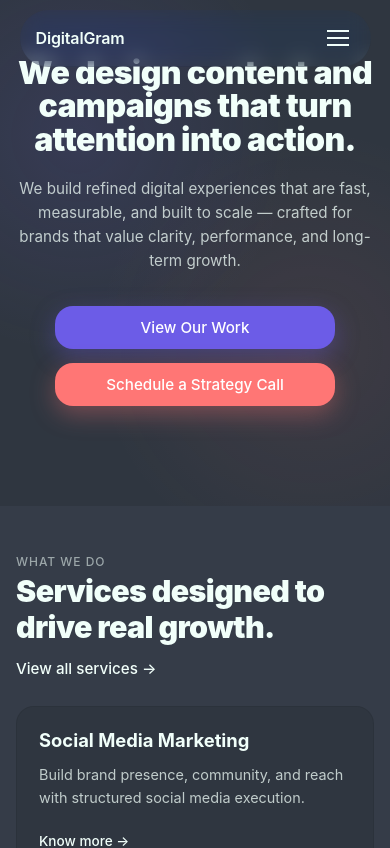
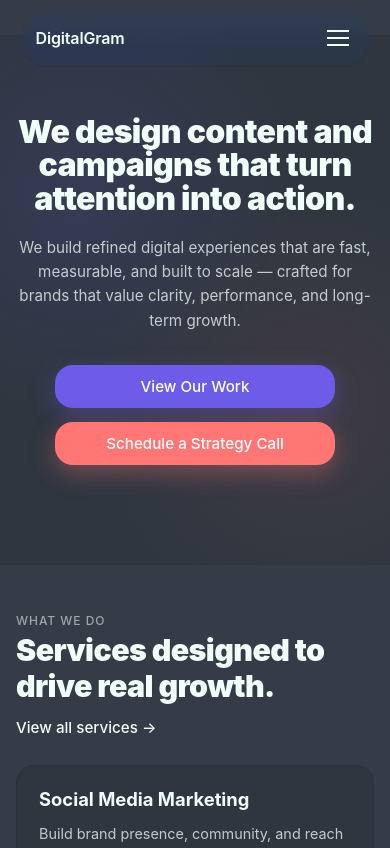
Before and after one commit to itz-ss/digital, a Next.js app: page / in a window 390 px wide. Shown: the top 848 px of the page. Built offline with nearby package versions, Linux system fonts and the light colour scheme.

Commit message:
css revised

```diff
--- a/src/app/globals.css
+++ b/src/app/globals.css
@@ -26,6 +26,9 @@ body {
 
 .main-container {
   margin-top: -12vh;
+  @media (max-width: 768px) {
+    margin-top: -5vh;
+  }
 }
 
 
```
